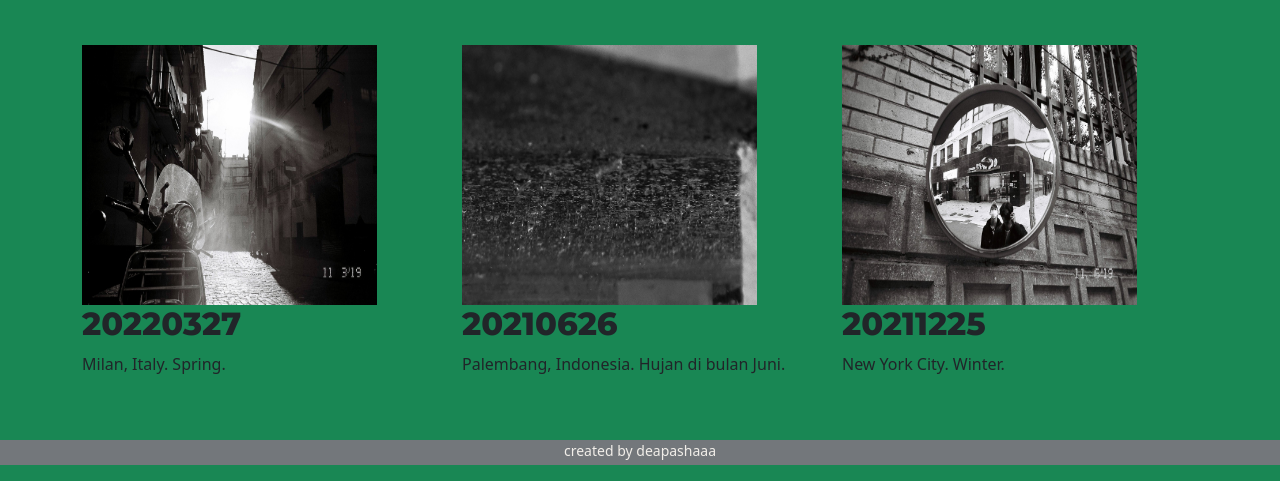
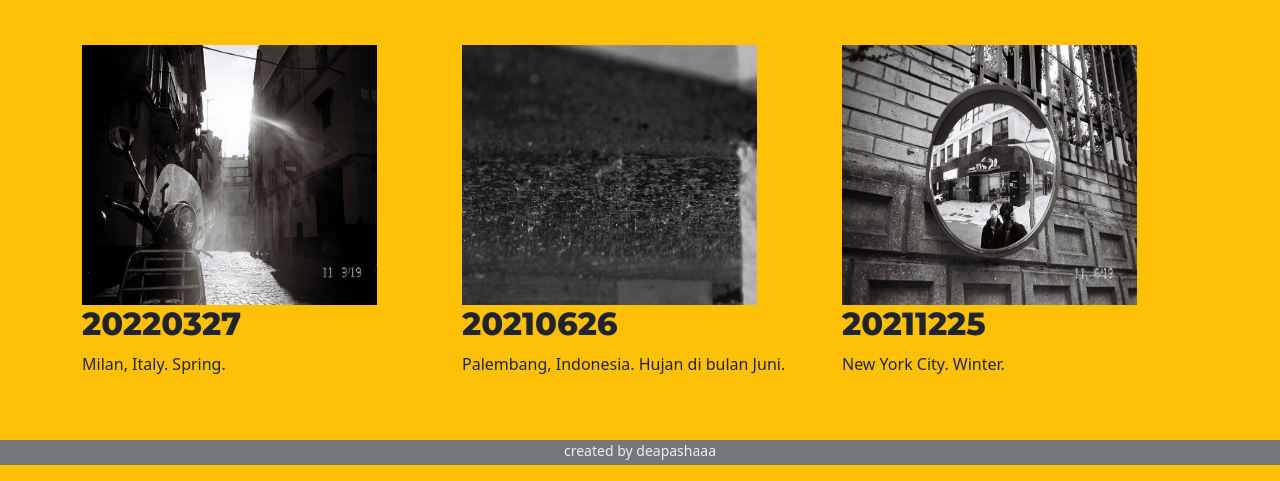
Before and after one commit to deapashaaa/project_sintak3, a website: page index.html in a window 1280 px wide. Shown: the part 715-1196 px from the top of the page. Drawn offline with nearby package versions, Linux system fonts and the light colour scheme.

Commit message:
revisi bg color

```diff
--- a/index.html
+++ b/index.html
@@ -20,7 +20,7 @@
     <a href="tentang.html">Tentang</a>
     <a href="https://instagram.com/deapashaaa?igshid=YzAyZWRlMzg=">Contact</a>
   </nav>
-  <body class="bg-success">
+  <body class="bg-warning">
     <br />
     <br />
     <!-- row kiri ke kanan -->
--- a/style.css
+++ b/style.css
@@ -18,10 +18,6 @@
 
 a:hover {
   color: #ec994b;
-}
-
-.bg-success {
-  background-color: green;
 }
 
 img {
```
